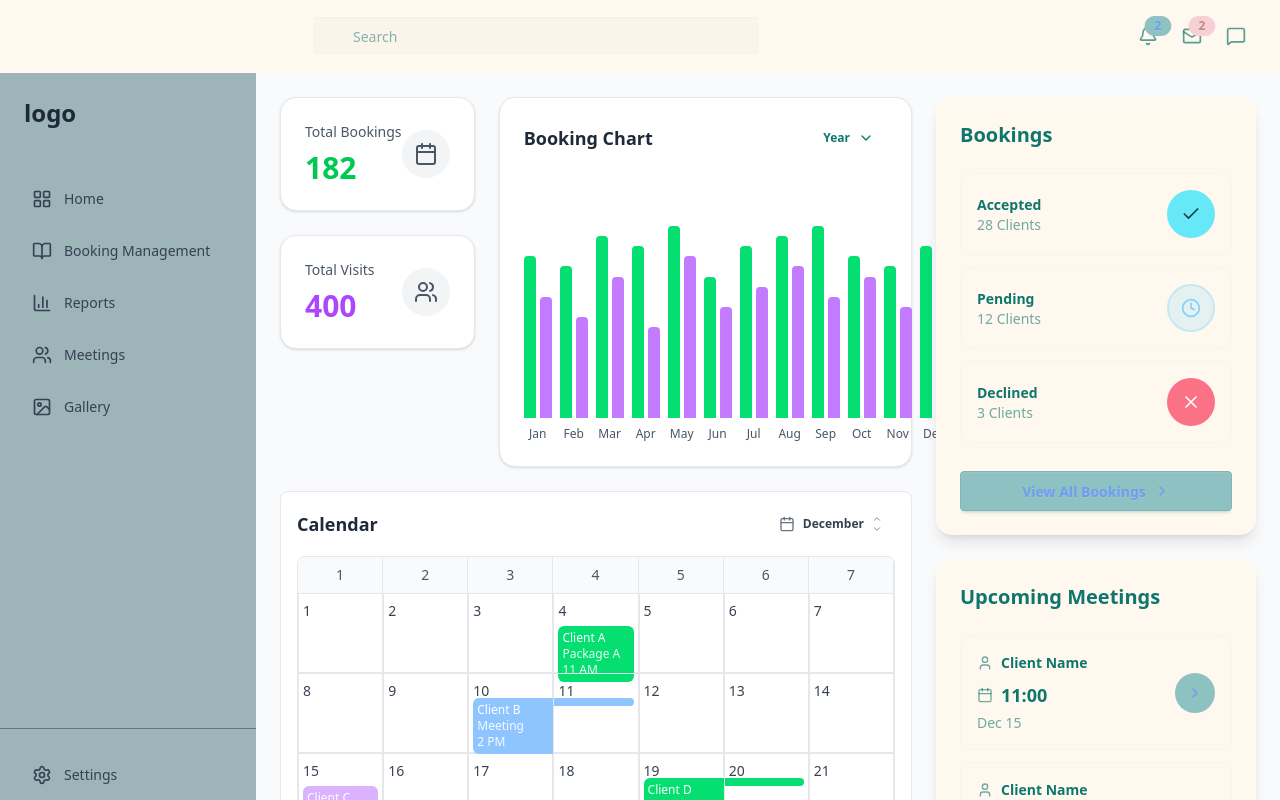
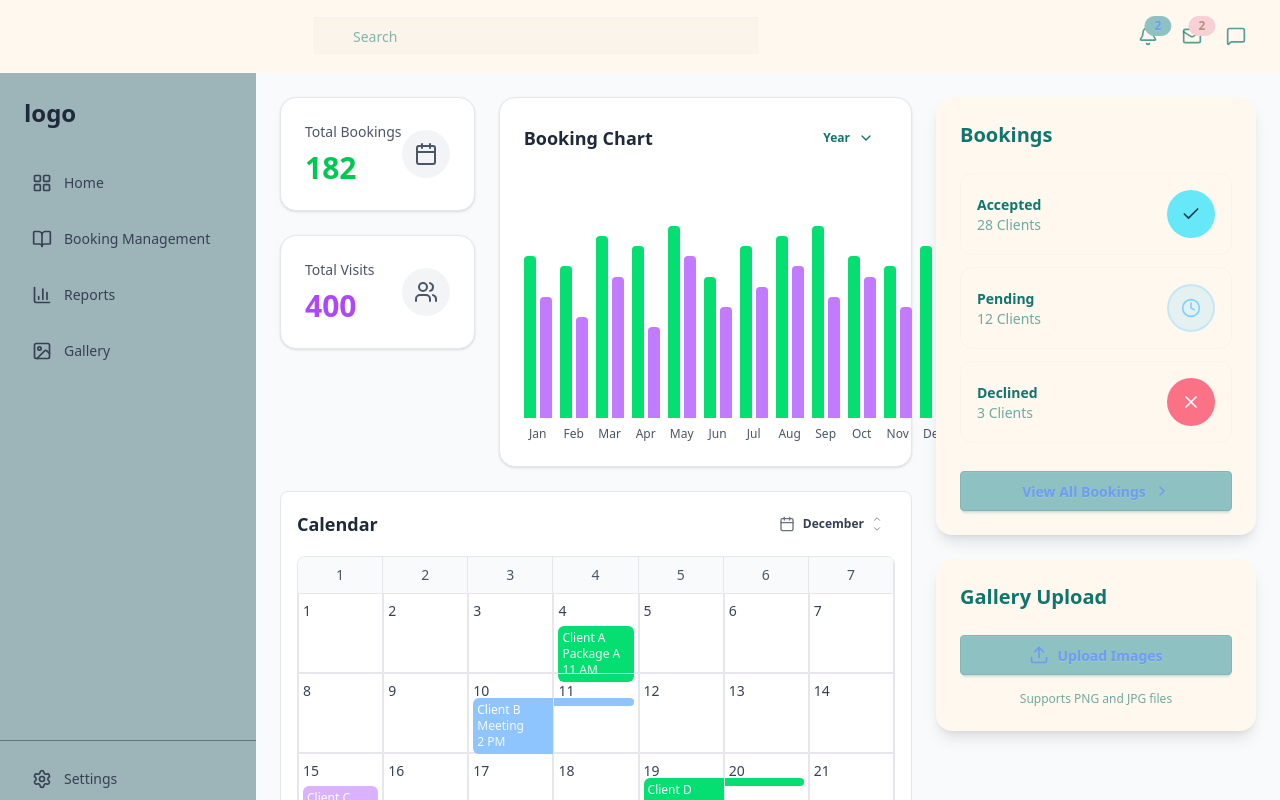
Before and after one commit to Elkathnieline/SEBS-Dashboard, a React (Vite) app in the folder sebs-dashboard/: page /dashboard in a window 1280 px wide. Built offline with nearby package versions, Linux system fonts and the light colour scheme.

Commit message:
remove meetings

```diff
--- a/sebs-dashboard/src/Components/Home/RightSidebar.jsx
+++ b/sebs-dashboard/src/Components/Home/RightSidebar.jsx
@@ -1,5 +1,5 @@
 import { useState, useEffect } from 'react';
-import { Check, Clock, X, ChevronRight, Upload, Calendar as CalendarIcon, User } from 'lucide-react';
+import { Check, Clock, X, ChevronRight, Upload } from 'lucide-react';
 
 export default function RightSidebar() {
   const [bookingStats, setBookingStats] = useState({
@@ -7,29 +7,11 @@ export default function RightSidebar() {
     pending: 12,
     declined: 3
   });
-  const [upcomingMeetings, setUpcomingMeetings] = useState([]);
   const [loading, setLoading] = useState(false);
   const [error, setError] = useState(null);
 
-  // Sample meetings data with simplified details
-  const sampleMeetings = [
-    {
-      id: 1,
-      clientName: 'Client Name',
-      time: '11:00',
-      date: '2024-12-15'
-    },
-    {
-      id: 2,
-      clientName: 'Client Name',
-      time: '13:00',
-      date: '2024-12-15'
-    }
-  ];
-
   useEffect(() => {
     fetchBookingStats();
-    fetchUpcomingMeetings();
   }, []);
 
   const fetchBookingStats = async () => {
@@ -59,37 +41,8 @@ export default function RightSidebar() {
     }
   };
 
-  const fetchUpcomingMeetings = async () => {
-    try {
-      const token = sessionStorage.getItem("backend-token");
-      if (!token) {
-        setUpcomingMeetings(sampleMeetings);
-        return;
-      }
-
-      const response = await fetch('http://localhost:8000/api/upcoming-meetings', {
-        headers: {
-          Authorization: `Bearer ${token}`,
-        },
-      });
-
-      if (!response.ok) throw new Error('Failed to fetch meetings');
-
-      const data = await response.json();
-      setUpcomingMeetings(data);
-    } catch (err) {
-      console.error('Error fetching meetings:', err);
-      setUpcomingMeetings(sampleMeetings); // Fallback to sample data
-    }
-  };
-
   const handleViewAllBookings = () => {
     console.log('View All Bookings clicked - navigation not yet implemented');
-    // Navigation will be implemented later
-  };
-
-  const handleMeetingClick = (meetingId) => {
-    console.log('Meeting clicked:', meetingId, '- navigation not yet implemented');
     // Navigation will be implemented later
   };
 
@@ -108,14 +61,6 @@ export default function RightSidebar() {
     };
 
     input.click();
-  };
-
-  const formatDate = (dateString) => {
-    const date = new Date(dateString);
-    return date.toLocaleDateString('en-US', {
-      month: 'short',
-      day: 'numeric'
-    });
   };
 
   return (
@@ -181,49 +126,6 @@ export default function RightSidebar() {
         </div>
       </div>
 
-      {/* Upcoming Meetings Section */}
-      <div className="card bg-base-100 shadow-lg rounded-2xl">
-        <div className="card-body p-6">
-          <h2 className="card-title text-xl font-bold text-base-content mb-4">
-            Upcoming Meetings
-          </h2>
-
-          <div className="space-y-3">
-            {upcomingMeetings.length > 0 ? (
-              upcomingMeetings.map((meeting) => (
-                <div
-                  key={meeting.id}
-                  onClick={() => handleMeetingClick(meeting.id)}
-                  className="p-4 bg-base-50 rounded-xl border border-base-200 cursor-pointer hover:bg-base-100 transition-colors"
-                >
-                  <div className="flex items-center justify-between">
-                    <div className="flex-1">
-                      <div className="flex items-center gap-2 mb-2">
-                        <User size={16} className="text-base-content/60" />
-                        <h3 className="font-semibold text-base-content">{meeting.clientName}</h3>
-                      </div>
-                      <div className="flex items-center gap-2 mb-1">
-                        <CalendarIcon size={16} className="text-base-content/60" />
-                        <p className="text-lg font-bold text-base-content">{meeting.time}</p>
-                      </div>
-                      <p className="text-sm text-base-content/60">{formatDate(meeting.date)}</p>
-                    </div>
-                    <div className="w-10 h-10 bg-primary rounded-full flex items-center justify-center">
-                      <ChevronRight size={16} className="text-primary-content" />
-                    </div>
-                  </div>
-                </div>
-              ))
-            ) : (
-              <div className="text-center py-8 text-base-content/60">
-                <CalendarIcon size={32} className="mx-auto mb-2 text-base-content/40" />
-                <p>No upcoming meetings</p>
-              </div>
-            )}
-          </div>
-        </div>
-      </div>
-
       {/* Gallery Upload Section */}
       <div className="card bg-base-100 shadow-lg rounded-2xl">
         <div className="card-body p-6">
--- a/sebs-dashboard/src/Components/Sidebar.jsx
+++ b/sebs-dashboard/src/Components/Sidebar.jsx
@@ -4,7 +4,6 @@ import {
   LayoutGrid,
   BookOpen,
   BarChart3,
-  Users,
   Image,
   Settings,
   LogOut,
@@ -52,11 +51,6 @@ export default function Sidebar() {
       label: "Reports"
     },
     {
-      to: "/meetings",
-      icon: Users,
-      label: "Meetings"
-    },
-    {
       to: "/gallery",
       icon: Image,
       label: "Gallery"
@@ -72,18 +66,18 @@ export default function Sidebar() {
     }
   ];
 
-  const SidebarContent = () => (
-    <>
+  const SidebarContent = ({ isMobile = false }) => (
+    <div className="h-full flex flex-col">
       {/* Logo Section */}
-      <div className="p-6">
+      <div className="p-6 flex-shrink-0">
         <NavLink to="/" className="block" onClick={closeMobileMenu}>
           <h1 className="text-2xl font-bold text-gray-800">logo</h1>
         </NavLink>
       </div>
 
       {/* Navigation Section */}
-      <nav className="flex-1 px-4 py-6">
-        <ul className="space-y-2">
+      <nav className="flex-1 px-4 py-2 overflow-y-auto">
+        <ul className="space-y-3">
           {navigationItems.map((item) => {
             const IconComponent = item.icon;
             return (
@@ -108,9 +102,9 @@ export default function Sidebar() {
         </ul>
       </nav>
 
-      {/* Bottom Section */}
-      <div className="px-4 py-6 border-t border-gray-500">
-        <ul className="space-y-2">
+      {/* Bottom Section - Settings and Logout */}
+      <div className="px-4 py-4 border-t border-gray-500 flex-shrink-0 mt-auto">
+        <ul className="space-y-3">
           {bottomItems.map((item) => {
             const IconComponent = item.icon;
             return (
@@ -145,7 +139,7 @@ export default function Sidebar() {
           </li>
         </ul>
       </div>
-    </>
+    </div>
   );
 
   return (
@@ -160,7 +154,10 @@ export default function Sidebar() {
       </button>
 
       {/* Desktop Sidebar */}
-      <aside className="w-64 h-screen flex flex-col hidden lg:flex" style={{ backgroundColor: '#9DB4B8' }}>
+      <aside
+        className="w-64 flex flex-col hidden lg:flex"
+        style={{ backgroundColor: '#9DB4B8', height: '100vh', minHeight: '100vh' }}
+      >
         <SidebarContent />
       </aside>
 
@@ -172,9 +169,15 @@ export default function Sidebar() {
             onClick={closeMobileMenu}
           ></div>
 
-          <aside className="w-64 h-screen flex flex-col fixed left-0 top-0 transform transition-transform duration-300 ease-in-out" style={{ backgroundColor: '#9DB4B8' }}>
-            <SidebarContent />
-          </aside>
+          {/* Centered Mobile Sidebar */}
+          <div className="fixed inset-0 flex items-center justify-center p-4">
+            <aside
+              className="w-80 max-w-full h-[90vh] max-h-[600px] flex flex-col rounded-2xl shadow-2xl transform transition-all duration-300 ease-in-out"
+              style={{ backgroundColor: '#9DB4B8' }}
+            >
+              <SidebarContent isMobile={true} />
+            </aside>
+          </div>
         </div>
       )}
 
--- /dev/null
+++ b/sebs-dashboard/src/Components/StatsCard.jsx
@@ -0,0 +1,23 @@
+import PropTypes from 'prop-types';
+
+export default function StatsCard({ type, value }) {
+  const isBookings = type === 'bookings';
+  const title = isBookings ? 'Total Bookings' : 'Total Visits';
+  const color = isBookings ? 'text-green-500' : 'text-purple-500';
+
+  return (
+    <div className="bg-white rounded-xl shadow-sm border border-gray-200 p-6 min-w-[200px]">
+      <h3 className="text-gray-700 font-medium text-lg mb-2">
+        {title}
+      </h3>
+      <p className={`text-4xl font-bold ${color}`}>
+        {value}
+      </p>
+    </div>
+  );
+}
+
+StatsCard.propTypes = {
+  type: PropTypes.oneOf(['bookings', 'visits']).isRequired,
+  value: PropTypes.oneOfType([PropTypes.string, PropTypes.number]).isRequired,
+};
```
Also changed, not shown: sebs-dashboard/Screenshot 2025-07-29 at 7.24.26 PM.png (added).
